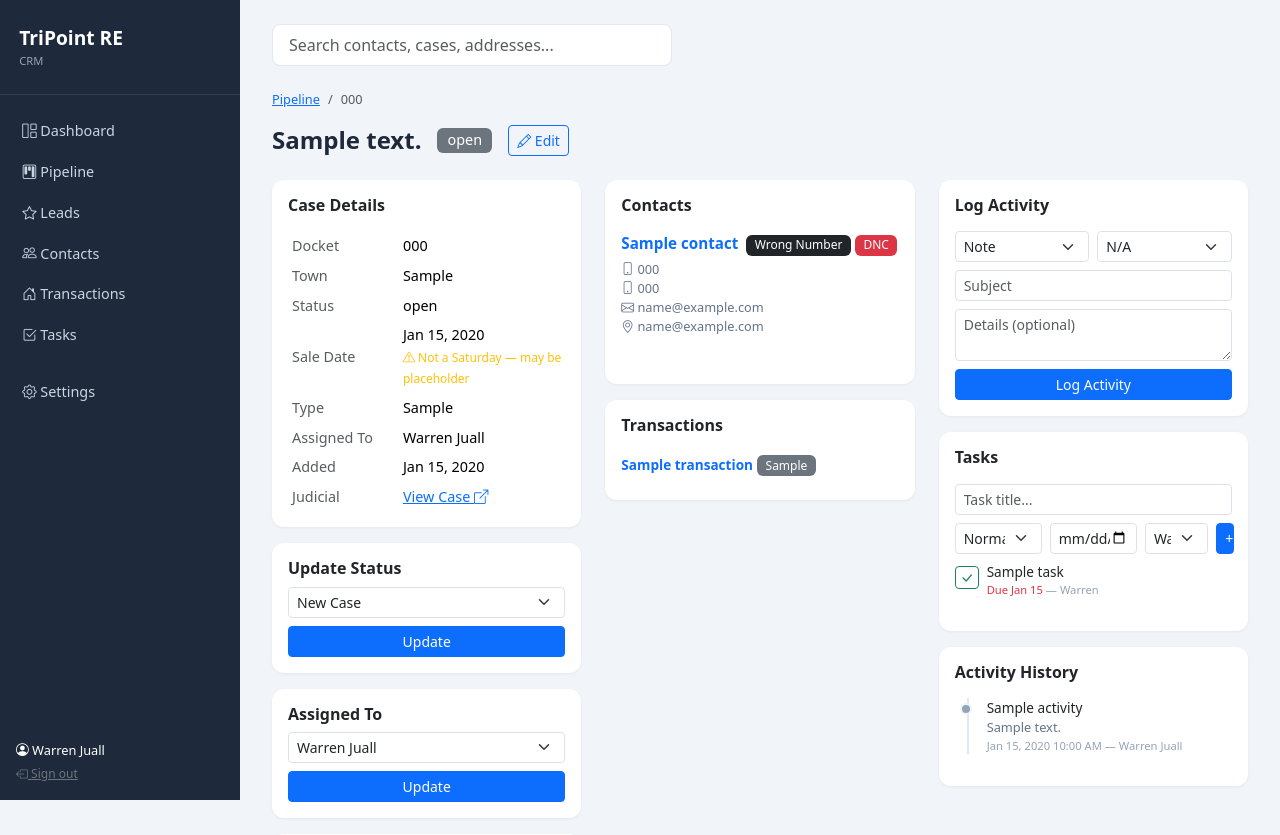
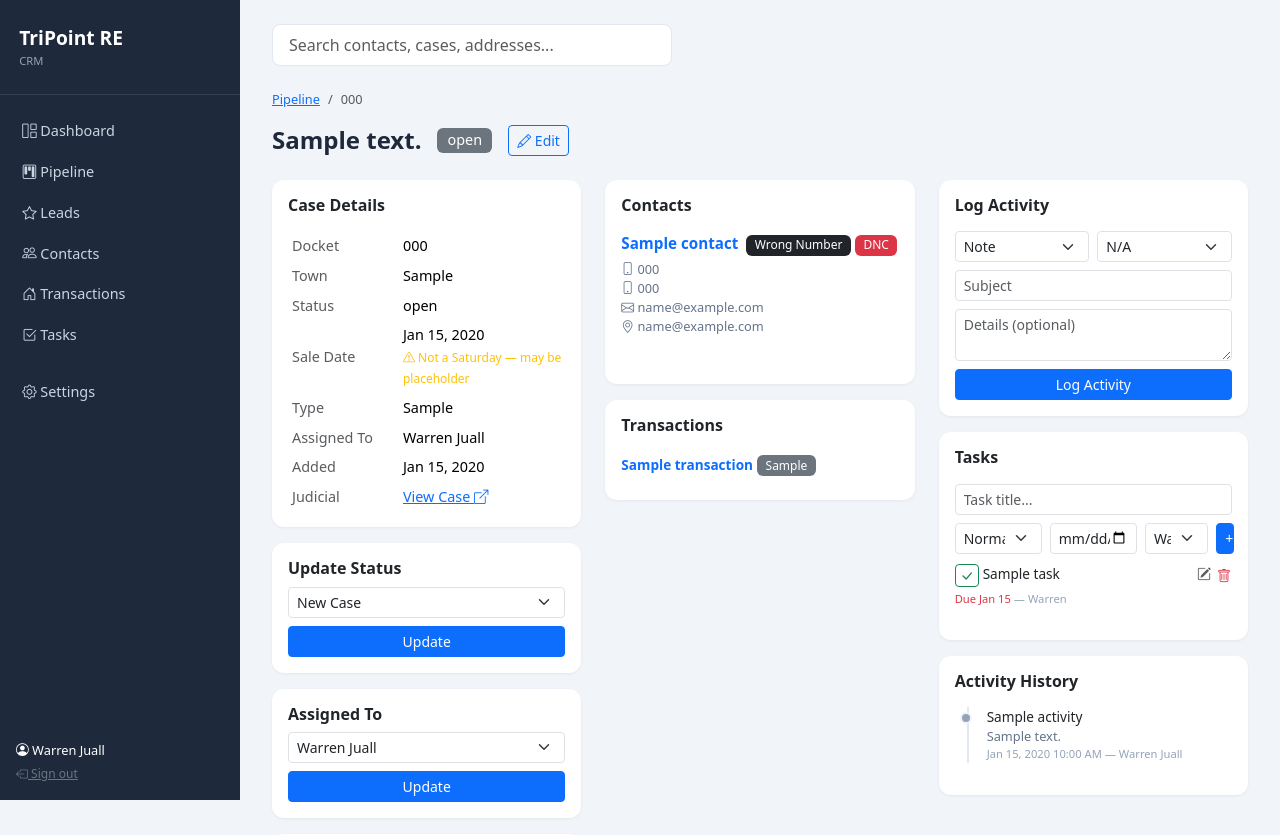
Before and after one commit to wjuall/homesell-tripoint-crm, a Flask app: page /case/1 in a window 1280 px wide. Shown: the top 835 px of the page. Run offline with Flask 3, Linux system fonts and the light colour scheme; a user stored in the database is signed in; data comes from the database, SQL or seed files in the repository; tables that the repository leaves empty hold one stand-in row (values such as "Sample post").

Commit message:
Add inline task editing and delete to case_detail.html

```diff
--- a/templates/case_detail.html
+++ b/templates/case_detail.html
@@ -232,17 +232,53 @@
                     </div>
                 </form>
                 {% for task in tasks %}
-                <div class="d-flex align-items-start mb-2 pb-2 {% if not loop.last %}border-bottom{% endif %}">
-                    <form method="POST" action="{{ url_for('complete_task', task_id=task.id) }}" class="me-2" style="margin-top:2px;">
+                <div class="mb-2 pb-2 {% if not loop.last %}border-bottom{% endif %}">
+                    <div class="d-flex align-items-center mb-1">
+                        <form method="POST" action="{{ url_for('complete_task', task_id=task.id) }}" class="me-1">
                             <input type="hidden" name="next" value="{{ url_for('case_detail', case_id=case.id) }}">
                             <button type="submit" class="btn btn-sm btn-outline-success p-0 px-1" title="Complete"><i class="bi bi-check-lg"></i></button>
                         </form>
-                    <div>
-                        <div style="font-size:0.85rem;" class="{% if task.priority == 'high' %}fw-bold text-danger{% endif %}">{{ task.title }}</div>
+                        <div style="font-size:0.85rem;flex:1;" class="{% if task.priority == 'high' %}fw-bold text-danger{% endif %}">{{ task.title }}</div>
+                        <button class="btn btn-sm btn-link text-muted p-0 ms-1" type="button" data-bs-toggle="collapse" data-bs-target="#editTask{{ task.id }}" title="Edit"><i class="bi bi-pencil-square"></i></button>
+                        <form method="POST" action="{{ url_for('delete_task', task_id=task.id) }}" class="ms-1" onsubmit="return confirm('Delete this task?')">
+                            <input type="hidden" name="next" value="{{ url_for('case_detail', case_id=case.id) }}">
+                            <button type="submit" class="btn btn-sm btn-link text-danger p-0" title="Delete"><i class="bi bi-trash"></i></button>
+                        </form>
+                    </div>
                     <div style="font-size:0.7rem;color:#94a3b8;">
                         {% if task.due_date %}<span class="{% if task.due_date < now.date() %}text-danger{% endif %}">Due {{ task.due_date.strftime('%b %d') }}</span> — {% endif %}
                         {{ task.assigned_to.name.split(' ')[0] if task.assigned_to else '' }}
                     </div>
+                    <div class="collapse mt-2" id="editTask{{ task.id }}">
+                        <form method="POST" action="{{ url_for('update_task', task_id=task.id) }}">
+                            <input type="hidden" name="next" value="{{ url_for('case_detail', case_id=case.id) }}">
+                            <div class="row g-1 mb-1">
+                                <div class="col-12">
+                                    <input type="text" name="title" class="form-control form-control-sm" value="{{ task.title }}" required>
+                                </div>
+                            </div>
+                            <div class="row g-1">
+                                <div class="col-4">
+                                    <input type="date" name="due_date" class="form-control form-control-sm" value="{{ task.due_date.isoformat() if task.due_date else '' }}">
+                                </div>
+                                <div class="col-3">
+                                    <select name="assigned_to_id" class="form-select form-select-sm">
+                                        {% for u in users %}
+                                        <option value="{{ u.id }}" {% if task.assigned_to_id == u.id %}selected{% endif %}>{{ u.name.split(' ')[0] }}</option>
+                                        {% endfor %}
+                                    </select>
+                                </div>
+                                <div class="col-3">
+                                    <select name="priority" class="form-select form-select-sm">
+                                        <option value="normal" {% if task.priority == 'normal' %}selected{% endif %}>Normal</option>
+                                        <option value="high" {% if task.priority == 'high' %}selected{% endif %}>High</option>
+                                    </select>
+                                </div>
+                                <div class="col-2">
+                                    <button type="submit" class="btn btn-sm btn-primary w-100">Save</button>
+                                </div>
+                            </div>
+                        </form>
                     </div>
                 </div>
                 {% else %}
```
Lines whose indentation alone changed are shown as unchanged.
